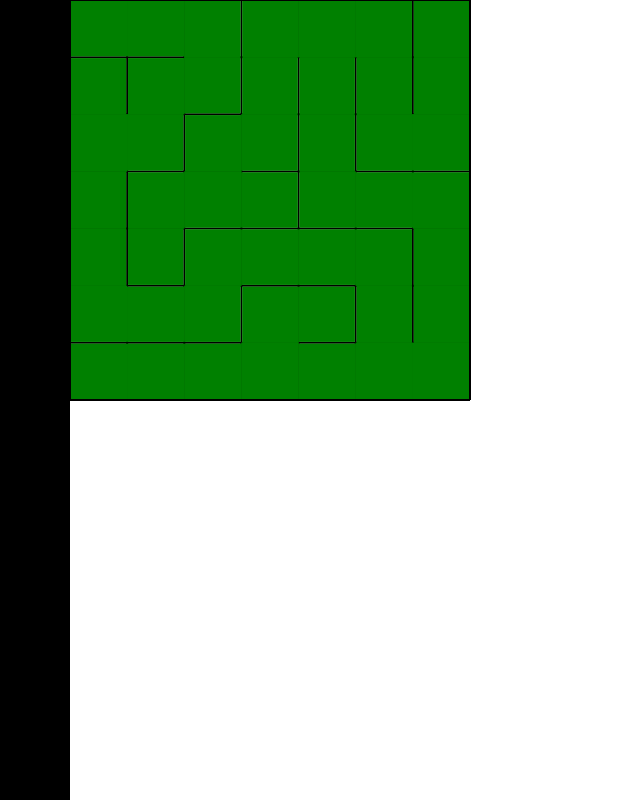
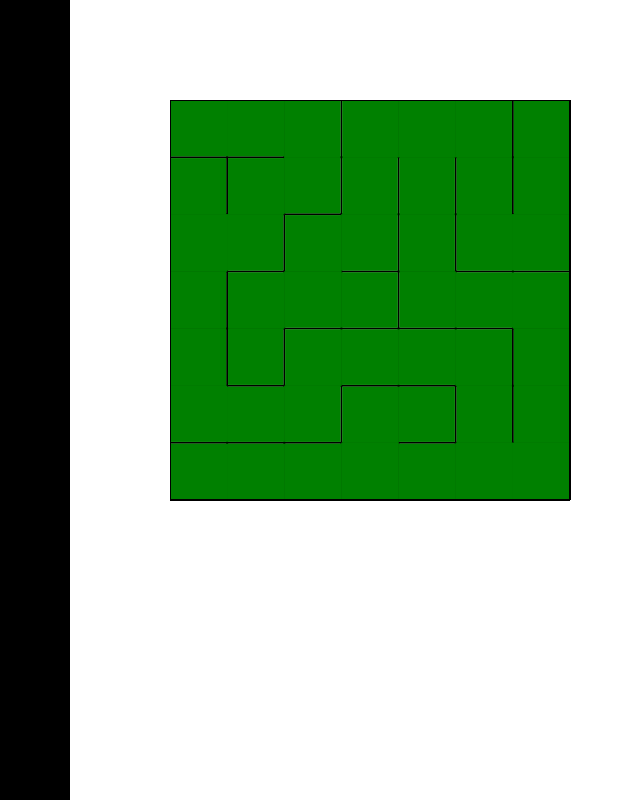
Before and after one commit to NoxSensei/Maze-Algorithms, a Next.js app: page /algorithms/depth-first-search in a window 1280 px wide. Shown: the whole page, without its empty margins (90-730 px from the left). Built offline with nearby package versions, Linux system fonts and the light colour scheme.

Commit message:
feat: add canvas margin for dfs method

```diff
--- a/src/app/algorithms/depth-first-search/page.tsx
+++ b/src/app/algorithms/depth-first-search/page.tsx
@@ -103,7 +103,14 @@ export default function DepthFirstSearchAlgorithmPage() {
 
     return (
         <div ref={divRef}
-             style={{display: 'flex', justifyContent: "center", alignItems: 'center', textAlign: 'center', height: '100%'}}>
+             style={{
+                 display: 'flex',
+                 justifyContent: "center",
+                 alignItems: 'center',
+                 textAlign: 'center',
+                 height: "calc(100% - 200px)",
+                 margin: '100px'
+             }}>
             <Stage width={canvasSize.width} height={canvasSize.height}>
                 {
                     drawGridLayer()
```
